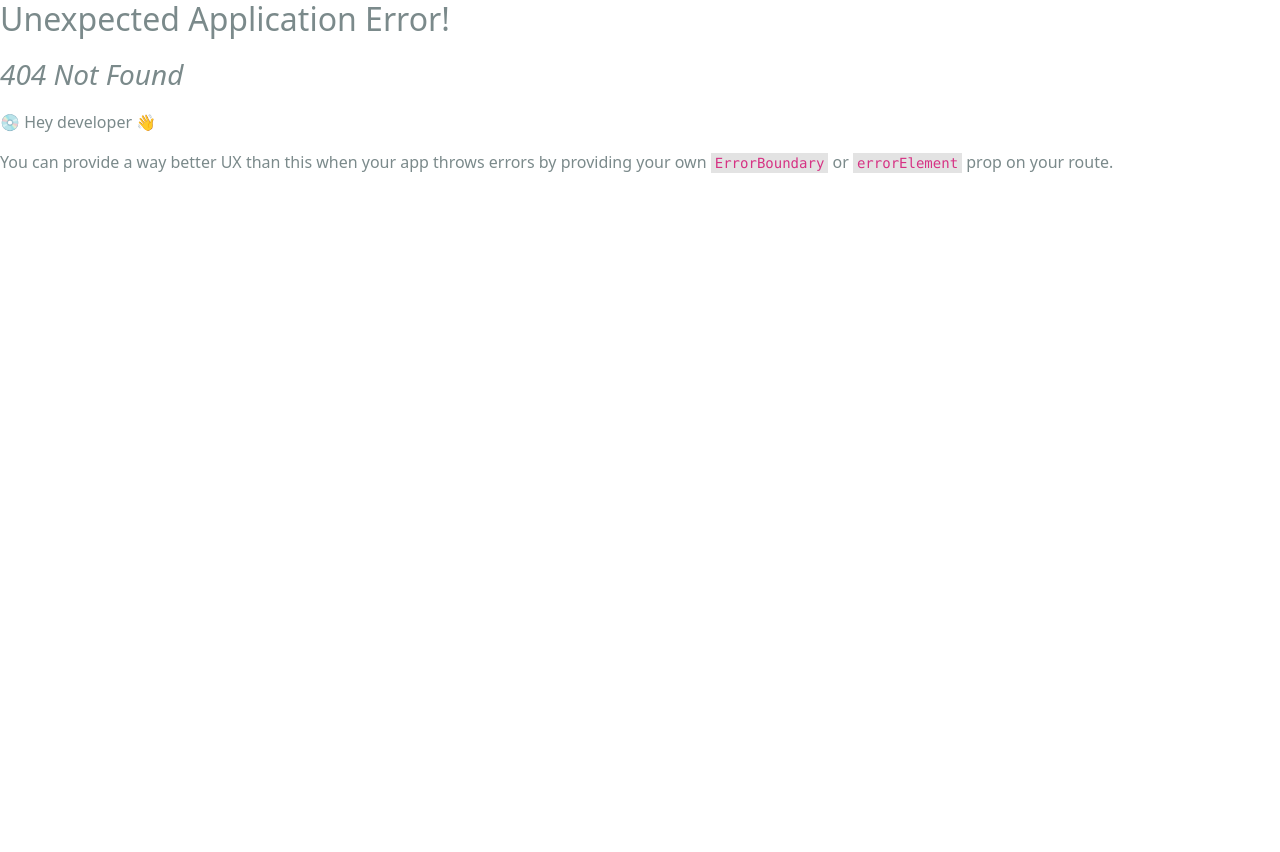
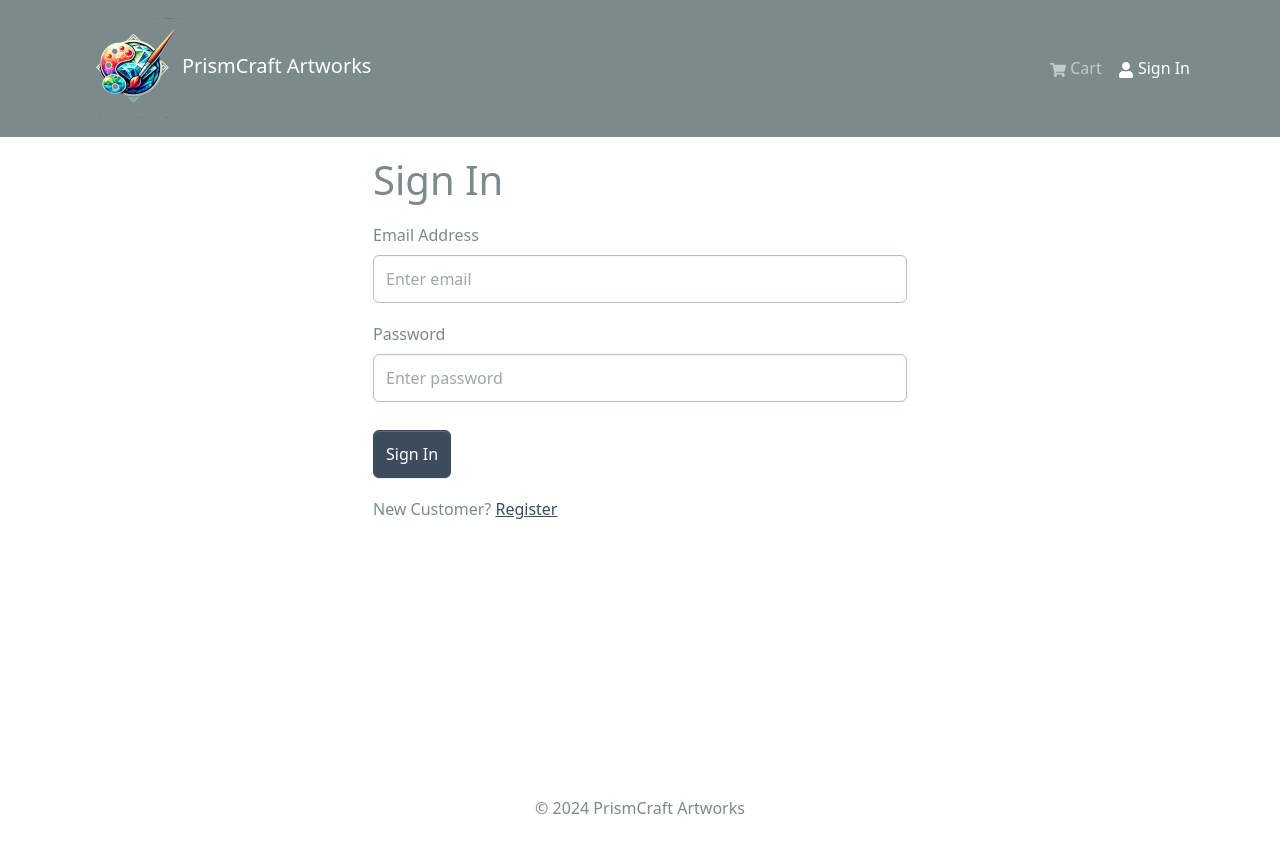
Before and after one commit to ChainTrek/prismcraft-artworks, a React (Create React App) app in the folder frontend/: page /login in a window 1280 px wide. Before the commit this address had no page. Shown: the top 852 px of the page. Before the commit the page ends 800 px from the top, so only its background shows below. Built offline with nearby package versions, Linux system fonts and the light colour scheme.

Commit message:
Add LoginScreen component for user login functionality

```diff
--- /dev/null
+++ b/frontend/src/components/FormContainer.jsx
@@ -0,0 +1,16 @@
+import React from 'react'
+import { Container, Row, Col } from 'react-bootstrap'
+
+const FormContainer = ({ children }) => {
+	return (
+		<Container>
+			<Row className='justify-content-md-center'>
+				<Col xs={12} md={6}>
+					{children}
+				</Col>
+			</Row>
+		</Container>
+	)
+}
+
+export default FormContainer
--- a/frontend/src/index.js
+++ b/frontend/src/index.js
@@ -10,6 +10,7 @@
 import HomeScreen from './screens/HomeScreen'
 import ProductScreen from './screens/ProductScreen'
 import CartScreen from './screens/CartScreen'
+import LoginScreen from './screens/LoginScreen'
 
 const router = createBrowserRouter(
 	createRoutesFromElements(
@@ -17,6 +18,7 @@
 			<Route index={true} path='/' element={<HomeScreen />} />
 			<Route path='/product/:id' element={<ProductScreen />} />
 			<Route path='/cart' element={<CartScreen />} />
+			<Route path='/login' element={<LoginScreen />} />
 		</Route>
 	)
 )
--- /dev/null
+++ b/frontend/src/screens/LoginScreen.jsx
@@ -0,0 +1,58 @@
+import React from 'react'
+import { useState } from 'react'
+import { Link } from 'react-router-dom'
+import { Form, Button, Row, Col } from 'react-bootstrap'
+import FormContainer from '../components/FormContainer'
+
+const LoginScreen = () => {
+  const [email, setEmail] = useState('')
+  const [password, setPassword] = useState('')
+
+  const submitHandler = (e) => {
+    e.preventDefault()
+
+    console.log('submit')
+  }
+
+  return (
+    <FormContainer>
+      <h1>Sign In</h1>
+
+      <Form onSubmit={submitHandler}>
+        <Form.Group controlId='email' className='my-3'>
+          <Form.Label>Email Address</Form.Label>
+          <Form.Control
+            type='email'
+            placeholder='Enter email'
+            value={email}
+            onChange={(e) => setEmail(e.target.value)}
+          ></Form.Control>
+        </Form.Group>
+
+        <Form.Group controlId='password' className='my-3'>
+          <Form.Label>Password</Form.Label>
+          <Form.Control
+            type='password'
+            placeholder='Enter password'
+            value={password}
+            onChange={(e) => setPassword(e.target.value)}
+          ></Form.Control>
+        </Form.Group>
+
+        <Button type='submit' variant='primary' className='mt-2'>
+          Sign In
+        </Button>
+      </Form>
+      <Row className='py-3'>
+          <Col>
+            New Customer?{' '}
+            <Link to={'/register'}>
+              Register
+            </Link>
+          </Col>
+        </Row>
+    </FormContainer>
+  )
+}
+
+export default LoginScreen
```
